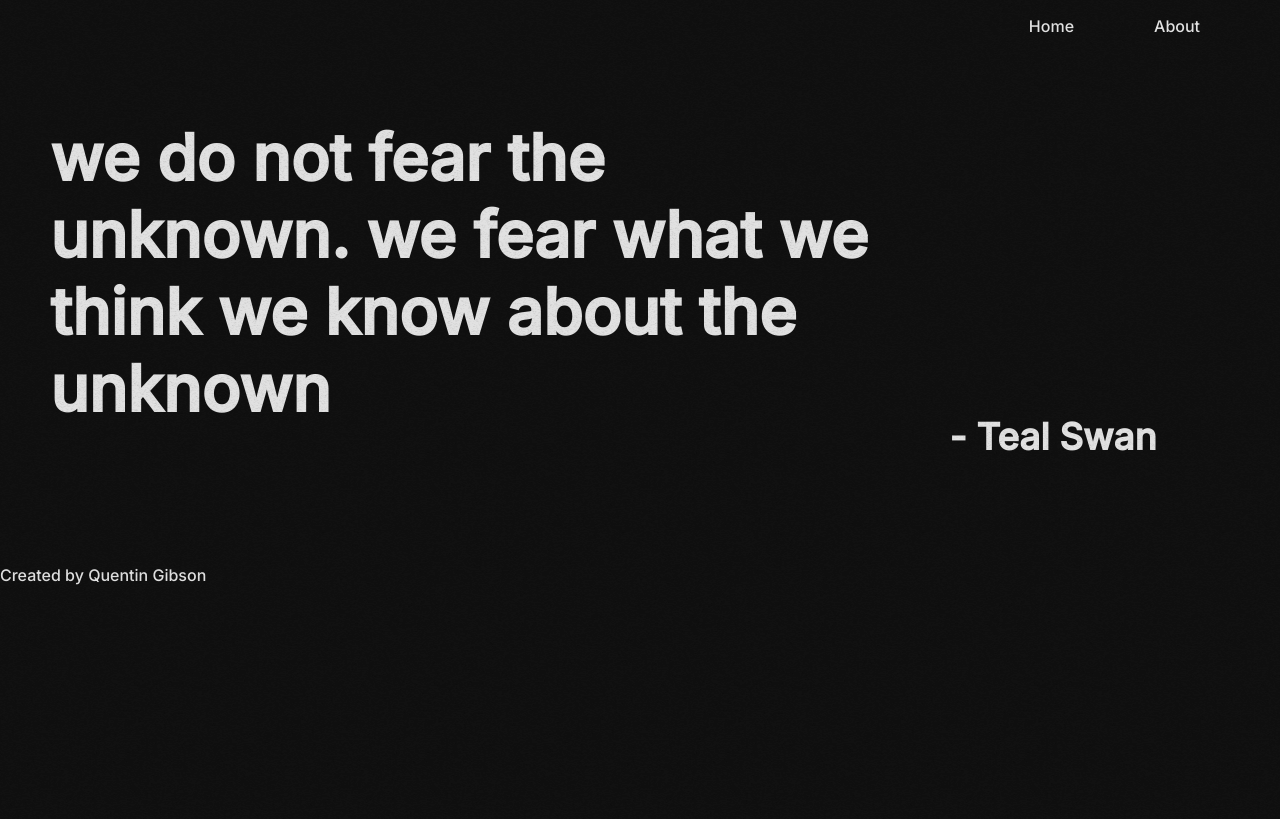
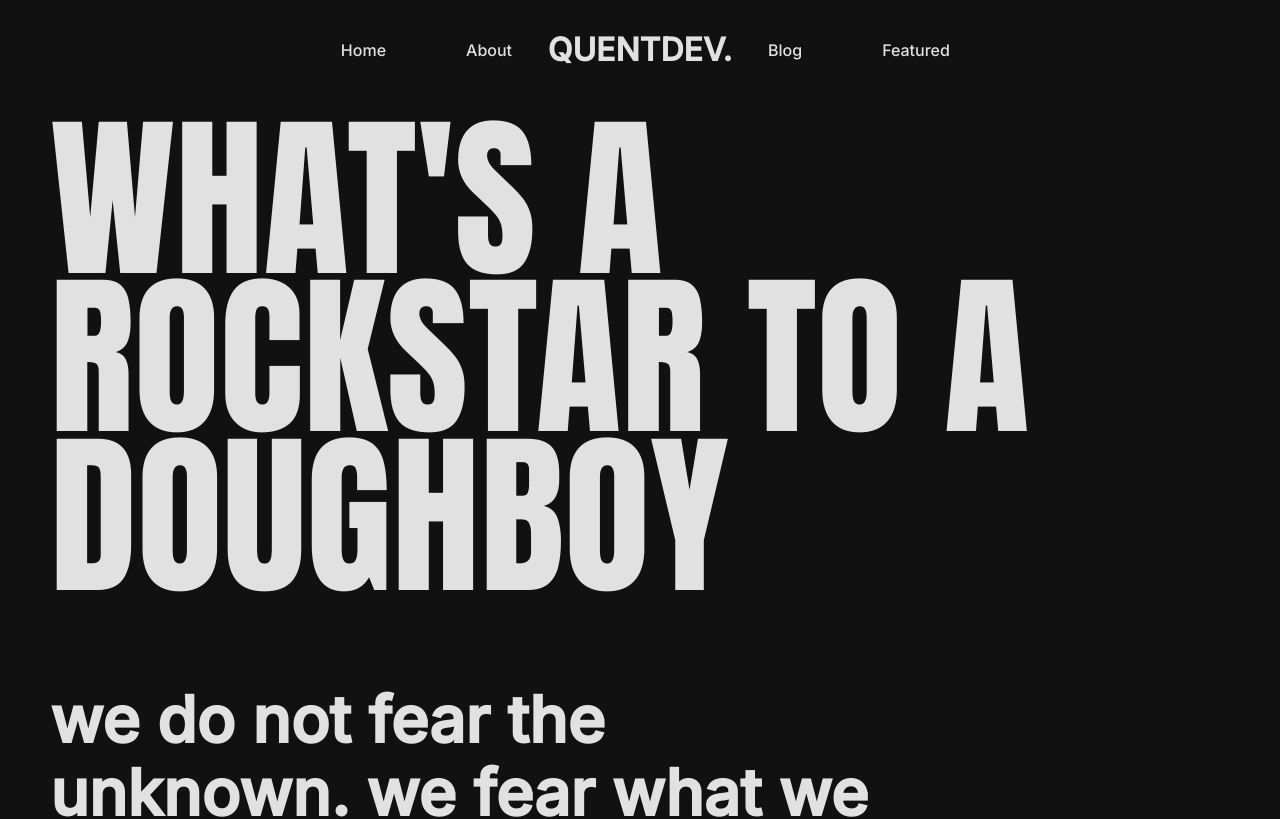
Before and after one commit to QuentinGibson/motion-portfolio, a React (Vite) app: page / in a window 1280 px wide. Shown: the top 819 px of the page. Built offline with nearby package versions, Linux system fonts and the light colour scheme.

Commit message:
normalize css

```diff
--- a/package.json
+++ b/package.json
@@ -9,6 +9,7 @@
     "preview": "vite preview"
   },
   "dependencies": {
+    "normalize.css": "^8.0.1",
     "react": "^18.2.0",
     "react-dom": "^18.2.0",
     "react-router-dom": "^6.8.0"
--- a/src/App.css
+++ b/src/App.css
@@ -1,14 +1,14 @@
-main::before {
-	animation: grain 8s steps(10) infinite;
-	background-image: url(./assets/noise.png);
-	content: '';
-	height: 300%;
-	left: -50%;
-	opacity: 0.6;
-	position: fixed;
-	top: -100%;
-	width: 300%;
-}
+/* main::before { */
+/* 	animation: grain 8s steps(10) infinite; */
+/* 	background-image: url(./assets/noise.png); */
+/* 	content: ''; */
+/* 	height: 300%; */
+/* 	left: -50%; */
+/* 	opacity: 0.6; */
+/* 	position: fixed; */
+/* 	top: -100%; */
+/* 	width: 300%; */
+/* } */
 
 @keyframes grain {
   0%, 100% { transform:translate(0, 0); }
--- a/src/App.tsx
+++ b/src/App.tsx
@@ -1,13 +1,28 @@
 import './App.css'
-import Marquee from './Marquee'
+// import Marquee from './Marquee'
 
 function App() {
-  const messageElement = <span>CAUTION</span>
+  // const messageElement = <span>CAUTION</span>
   return (
     <main className="App">
 
+      {/* droptop Section Start */}
+      <div>
+        <span></span>
+      </div>
+      {/* droptop Section Start */}
+
+      <div style={{ margin: "0 50px " }}>
+        {/* IDEA Section Start */}
+        <div style={{ display: "flex", margin: "20px 0" }}>
+          <span style={{ textTransform: "uppercase", fontSize: "11em", fontFamily: "Anton", lineHeight: "90%", letterSpacing: 0.2 }}>
+            WHAT'S A ROCKSTAR TO A DOUGHBOY
+          </span>
+        </div>
+        {/* IDEA Section End */}
+
         {/* Quote Section Start */}
-      <div style={{ display: "grid", gridTemplate: "80%  20% / 70%  30%", margin: "80px 50px" }}>
+        <div style={{ display: "grid", gridTemplate: "80%  20% / 70%  30%", margin: "100px 0" }}>
           <div style={{ display: "flex", justifyContent: 'center', alignItems: "center" }}>
             <span style={{ fontSize: "4em", fontWeight: "bolder", textTransform: "lowercase" }}>We do not fear the unknown. We fear what we think we know about the unknown</span>
           </div>
@@ -16,6 +31,7 @@ function App() {
           </div>
         </div>
         {/* Quote Section End */}
+      </div>
 
       {/* <Marquee background={{ transform: "rotate(-1deg)", marginBottom: 30 }} span={messageElement} /> */}
       {/* <Marquee background={{ transform: "rotate(1deg)" }} span={messageElement} /> */}
--- a/src/Footer.tsx
+++ b/src/Footer.tsx
@@ -1,7 +1,7 @@
 const Footer = () => {
   return (
 
-  <footer>Created by Quentin Gibson</footer>
+    <footer style={{ display: 'flex', justifyContent: "center", alignItems: "center" }}>Created by Quentin Gibson</footer>
   )
 }
 
--- a/src/MainMenu.tsx
+++ b/src/MainMenu.tsx
@@ -1,15 +1,22 @@
-import {Link} from 'react-router-dom'
+import { Link } from 'react-router-dom'
 import './menu.css'
 const MainMenu = () => {
   return (
     <>
       <nav className="navigation">
-      <ul>
-        <li><Link to="/">Home</Link></li>
-        <li><Link to="/about">About</Link></li>
-      </ul>
+        <ul className='first'>
+          <li><Link to="/">Home</Link></li>
+          <li><Link to="/about">About</Link></li>
+        </ul>
+        <div className="logo-container">
+          <span className='logo'>QUENTDEV.</span>
+        </div>
+        <ul className='second'>
+          <li><Link to="/blog">Blog</Link></li>
+          <li><Link to="/featured">Featured</Link></li>
+        </ul>
       </nav>
-      </>
+    </>
   )
 }
 
--- a/src/menu.css
+++ b/src/menu.css
@@ -1,19 +1,28 @@
 .navigation {
-  display: flex;
-  justify-content: flex-end;
-  margin-right: 5rem;
+  display: grid;
+  grid-template-columns: 40% 1fr 40%;
 }
 
-.navigation ul {
+ul {
   display: flex;
   list-style-type: none;
-  z-index: 100;
-  position: relative;
+}
+
+.navigation .first {
+  justify-content: flex-end;
+  align-items: center;
+}
+
+.navigation .second {
+  justify-content: flex-start;
+  align-items: center;
+  padding-left: 0;
 }
 
 .navigation a {
   color: var(--font-color);
   text-decoration: none;
+  font-size: 16px;
 }
 
 .navigation ul li a:visited {
@@ -23,3 +32,14 @@
 .navigation li:not(:last-child) {
   margin-right: 5rem;
 }
+
+.logo-container {
+  display: flex;
+  align-items: center;
+  justify-content: center;
+}
+
+.logo {
+  font-size: 2em;
+  font-weight: 900;
+}
--- a/src/page.css
+++ b/src/page.css
@@ -1,7 +1,4 @@
 .full-container {
-  display: flex;
-  justify-content: center;
-  flex-direction: column;
-  z-index: 100;
-  position: relative;
+  display: grid;
+  grid-template: 100px 1fr 100px / 1fr;
 }
```
Also changed, not shown: src/Page.tsx (+7 -3 lines), src/main.tsx (+7 -6 lines), 1 other file (tests, documents, lock files or other folders). Lines whose indentation alone changed are shown as unchanged.
